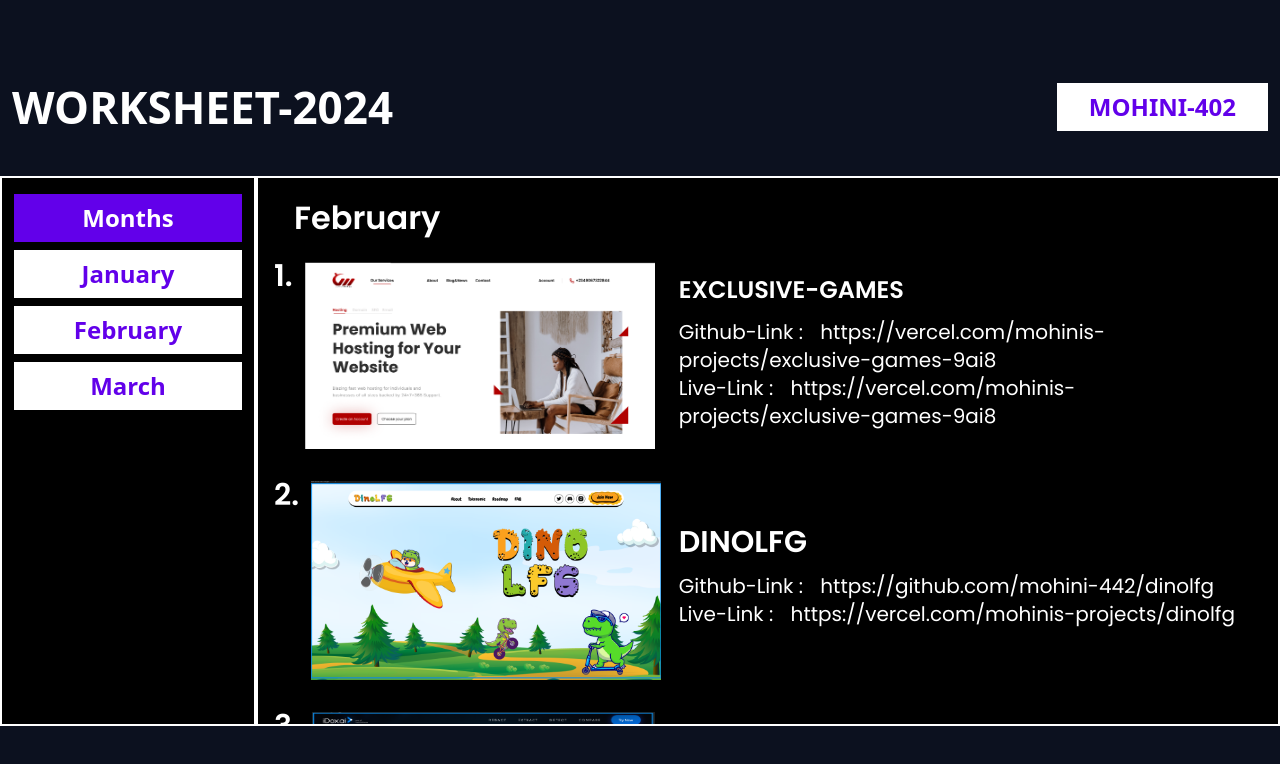
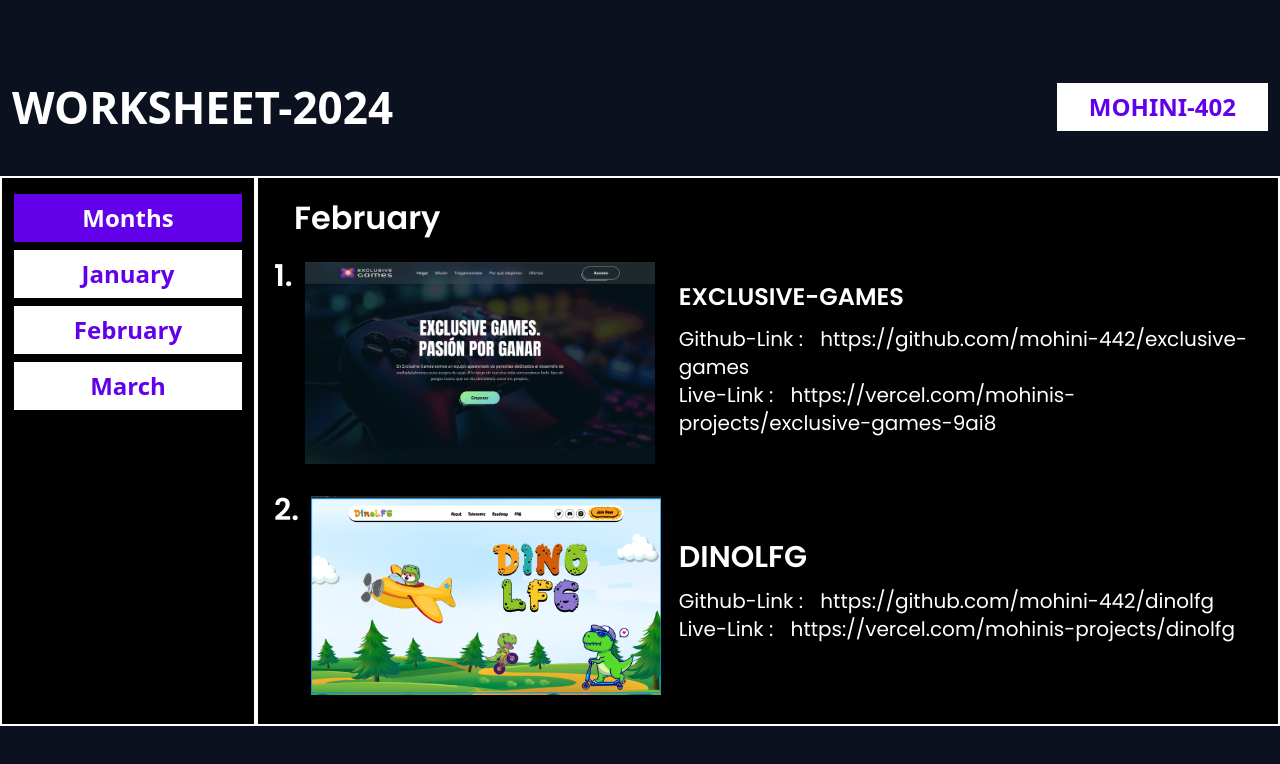
Before and after one commit to mohini-442/my-worksheet, a React (Create React App) app: page / in a window 1280 px wide. Both pictures are taken after a click on the button "February". Shown: the top 764 px of the page. Built offline with nearby package versions, Linux system fonts and the light colour scheme.

Commit message:
add image

```diff
--- a/src/components/Mywork.jsx
+++ b/src/components/Mywork.jsx
@@ -3,7 +3,7 @@ import img1 from "../assets/images/dompkong.png";
 import img2 from "../assets/images/ft-plane.png";
 import img3 from "../assets/images/furniture.png";
 import img4 from "../assets/images/lemonwares.png";
-import img5 from "../assets/images/lemonwares.png";
+import img5 from "../assets/images/exclusivegames.png";
 import img6 from "../assets/images/dino.png";
 import img7 from "../assets/images/texas.png";
 import img8 from "../assets/images/calculator.png";
@@ -278,7 +278,7 @@ const Mywork = () => {
                                                     href="https://github.com/mohini-442/exclusive-games"
                                                     target="blank"
                                                 >
-                                                    https://vercel.com/mohinis-projects/exclusive-games-9ai8
+                                                    https://github.com/mohini-442/exclusive-games
                                                 </a>
                                             </span>
                                         </p>
```
